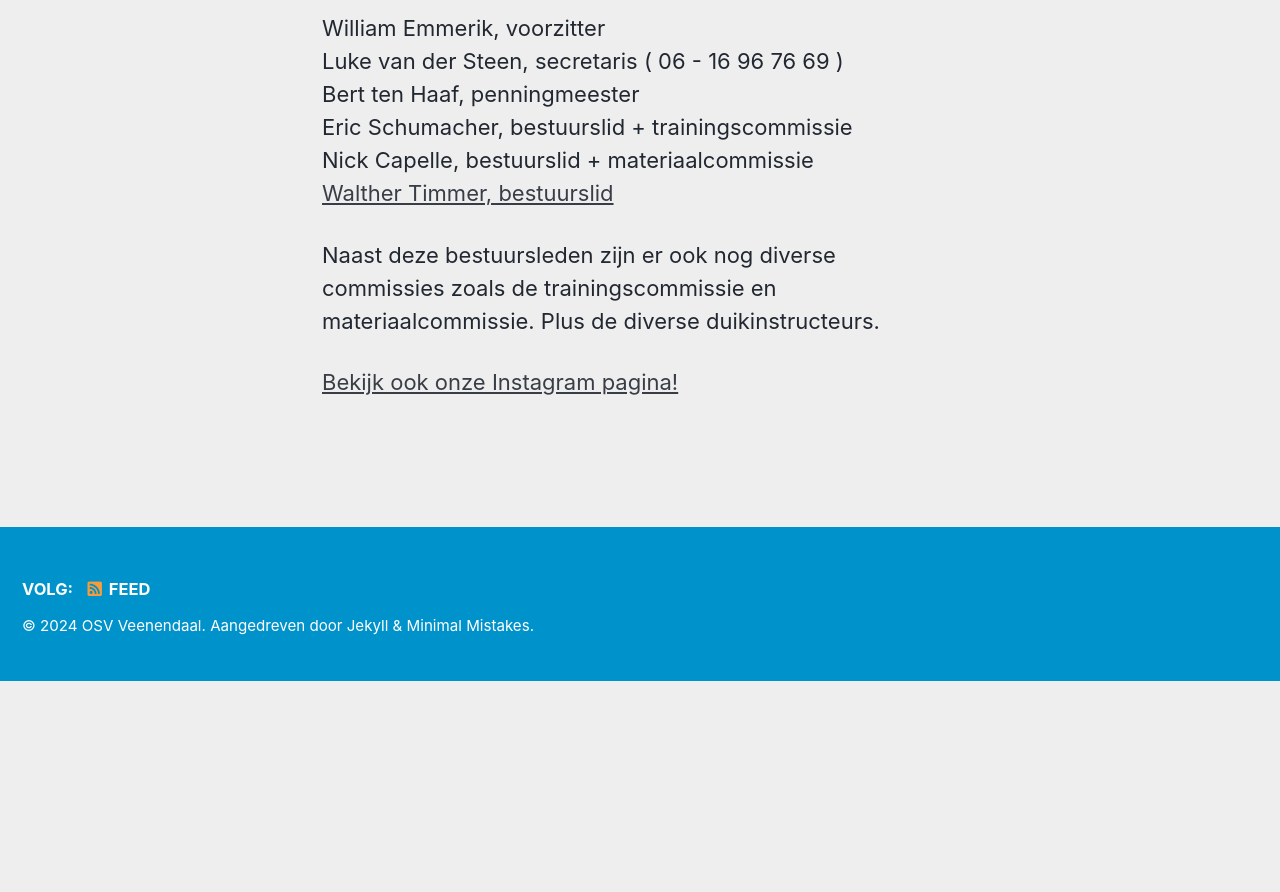
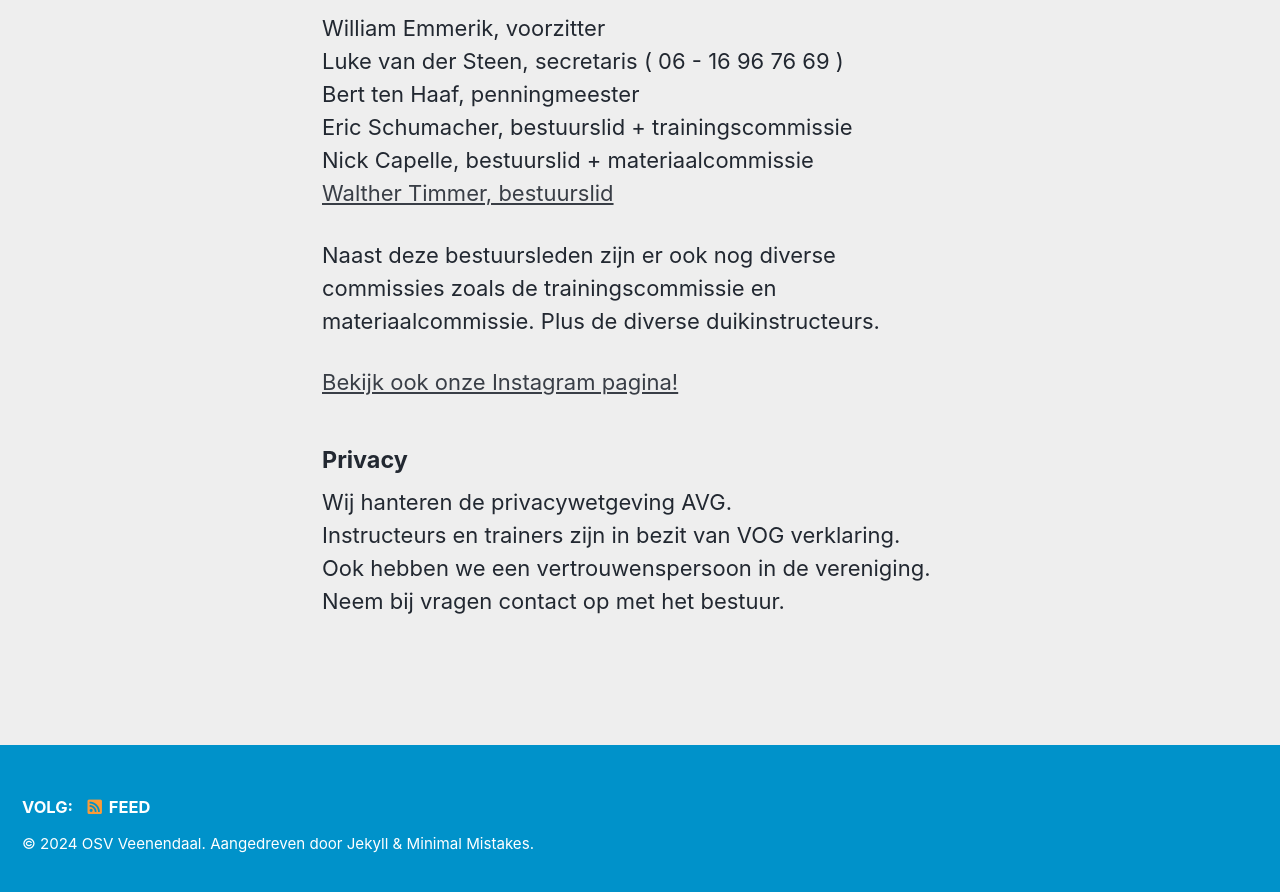
Before and after one commit to walthertimmer/osvveenendaal.nl, a Jekyll site: the page built from _pages/contact.md, in a window 1280 px wide and 900 px high, scrolled down 1328 px. Shown: the top 892 px of the window. Built offline with Jekyll 4.4.1, drawn with Linux system fonts in a browser that asks for light colours; cached includes are drawn as plain includes; before the commit the page ends 2009 px from its top, so only the background shows below that.

Commit message:
Update contact.md

```diff
--- a/_pages/contact.md
+++ b/_pages/contact.md
@@ -30,3 +30,9 @@
 Naast deze bestuursleden zijn er ook nog diverse commissies zoals de trainingscommissie en materiaalcommissie. Plus de diverse duikinstructeurs.
 
 [Bekijk ook onze Instagram pagina!](https://www.instagram.com/osvveenendaal/)
+
+#### Privacy
+Wij hanteren de privacywetgeving AVG.
+Instructeurs en trainers zijn in bezit van VOG verklaring.
+Ook hebben we een vertrouwenspersoon in de vereniging.
+Neem bij vragen contact op met het bestuur.
```
